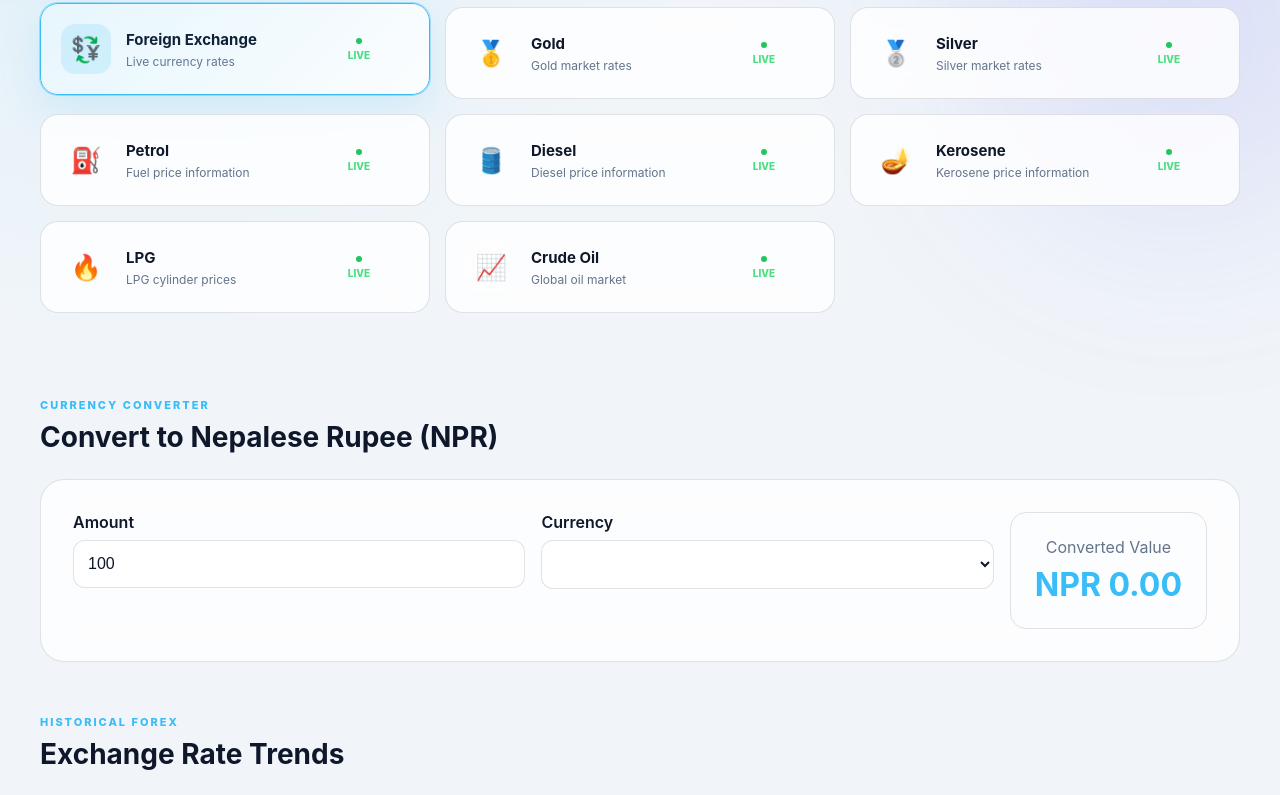
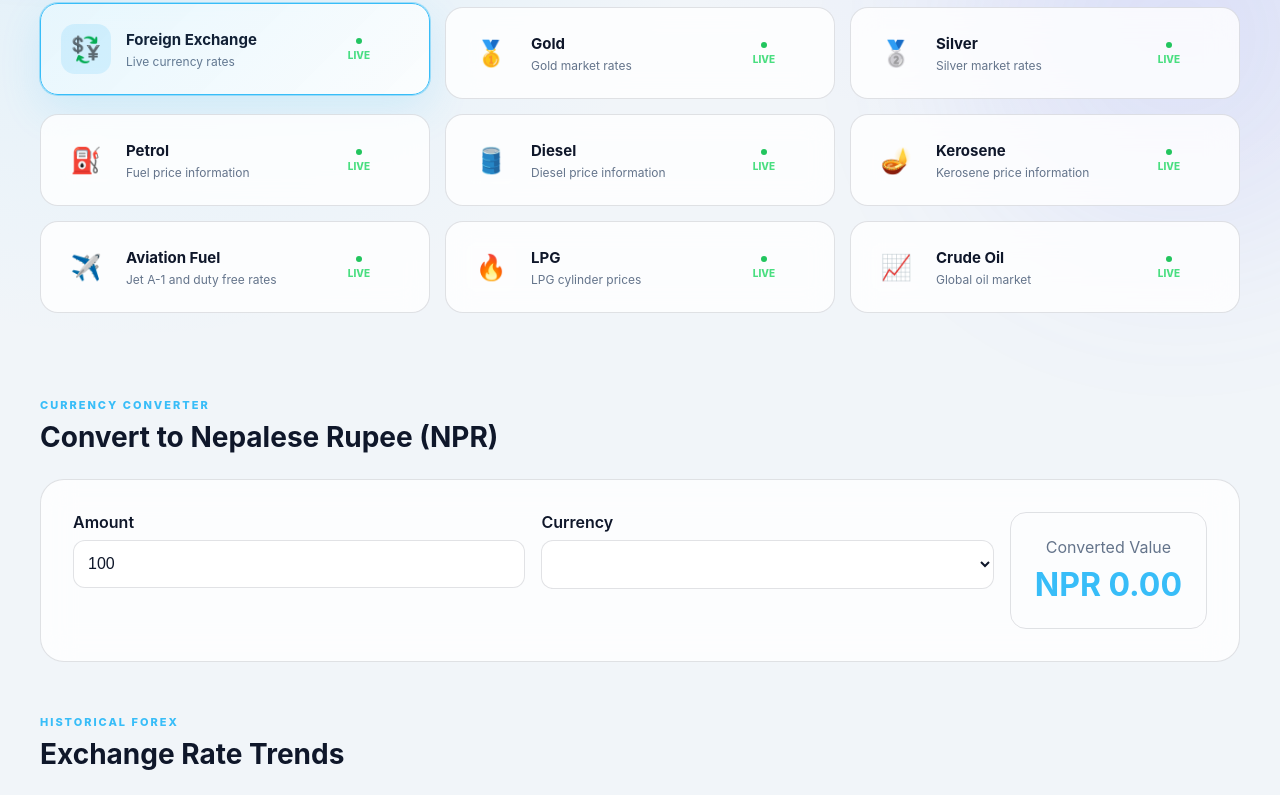
Before and after one commit to pradipNP/nepal-live-rates, a plain HTML site: page frontend/index.html in a window 1280 px wide. Shown: the part 713-1508 px from the top of the page. Drawn offline with nearby package versions, Linux system fonts and the light colour scheme; no server answers.

Commit message:
update each card and common.js file for aviation

```diff
--- a/frontend/index.html
+++ b/frontend/index.html
@@ -229,6 +229,20 @@
             </div>
           </div>
 
+          <!-- Aviation Fuel -->
+          <div class="market-card active-card" data-category="aviation">
+            <div class="market-icon">✈️</div>
+            <div class="market-info">
+              <h3>Aviation Fuel</h3>
+              <p>Jet A-1 and duty free rates</p>
+            </div>
+
+            <div class="market-status live-status">
+              <span></span>
+              LIVE
+            </div>
+          </div>
+
           <!-- LPG -->
           <div class="market-card active-card" data-category="lpg">
             <div class="market-icon">🔥</div>
--- a/frontend/js/common.js
+++ b/frontend/js/common.js
@@ -5,6 +5,7 @@ const pageRoutes = {
   petrol: "petrol.html",
   diesel: "diesel.html",
   kerosene: "kerosene.html",
+  aviation: "aviation.html",
   lpg: "lpg.html",
   oil: "crude.html",
 };
```
Also changed, not shown: frontend/about.html (+13 -3 lines), frontend/crude.html (+14 -0 lines), frontend/diesel.html (+14 -0 lines), frontend/gold.html (+14 -0 lines), frontend/kerosene.html (+14 -0 lines), frontend/lpg.html (+14 -0 lines), frontend/petrol.html (+14 -0 lines), frontend/silver.html (+14 -0 lines).
